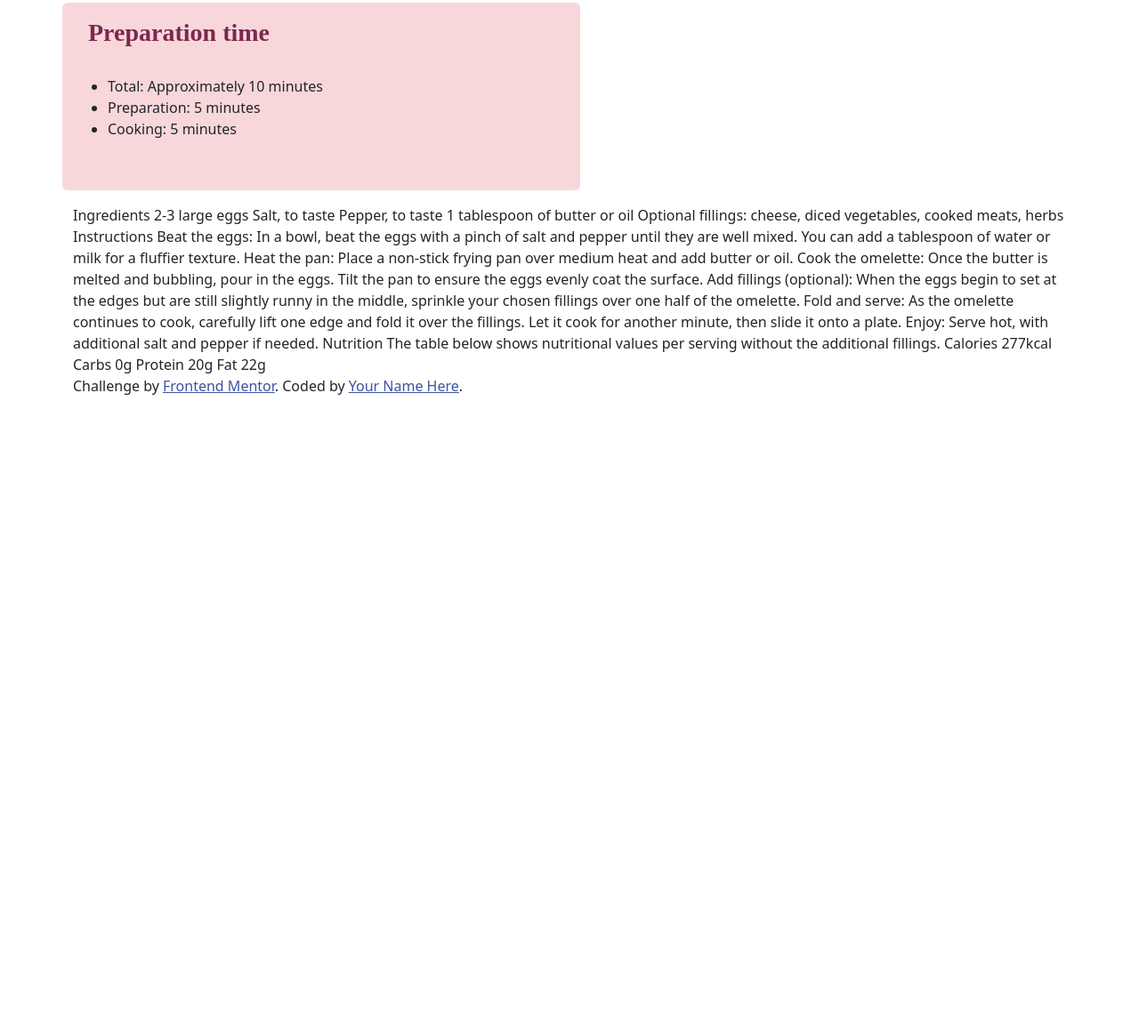
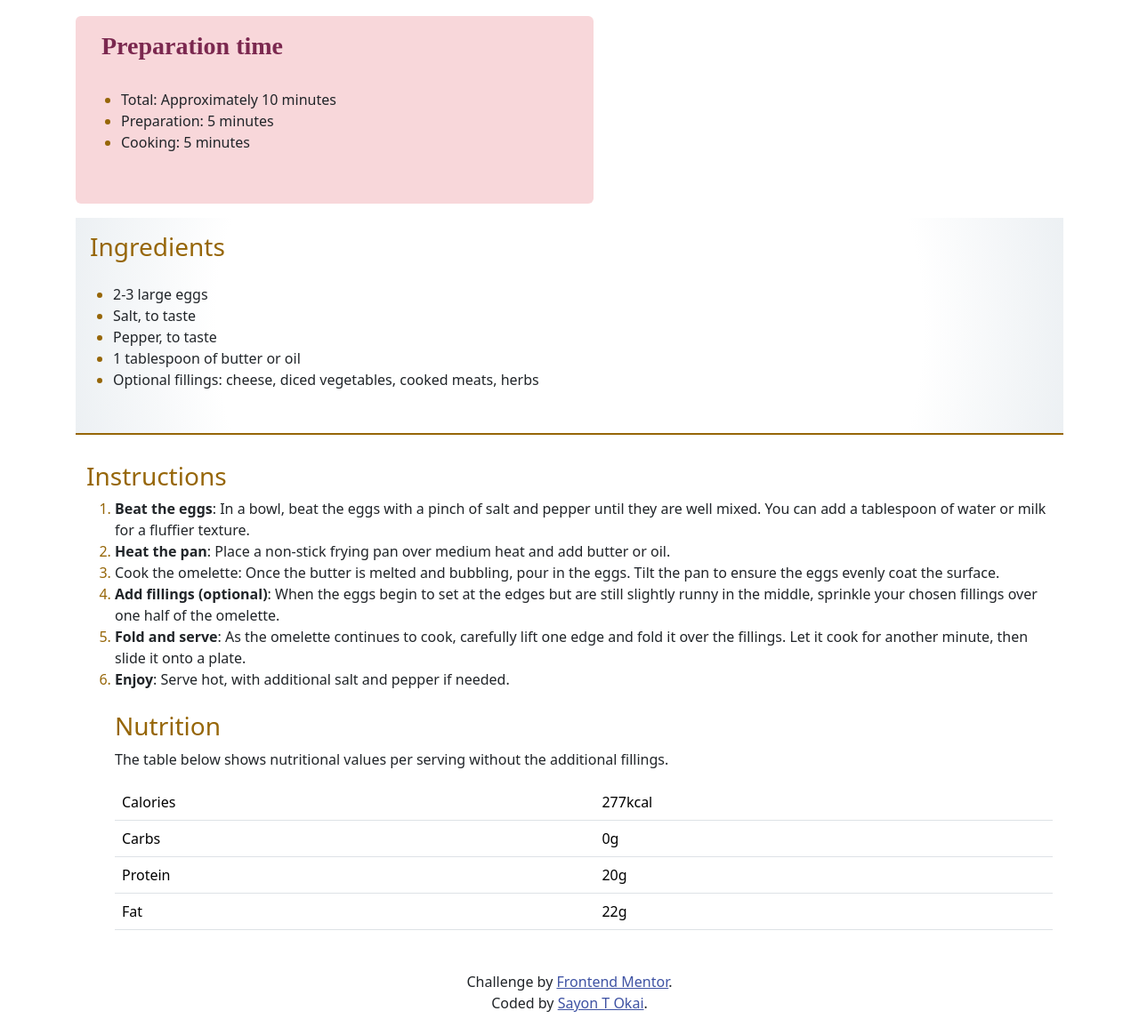
Before and after one commit to Sayon-okai/recipe-page-main, a plain HTML site: page index.html in a window 1280 px wide. Shown: the part 578-1733 px from the top of the page at 89% size. Before the commit the page ends 1024 px from the top, so only its background shows below. Drawn offline with nearby package versions, Linux system fonts and the light colour scheme.

Commit message:
Table and table content added

```diff
--- a/index.html
+++ b/index.html
@@ -19,6 +19,10 @@
     .attribution { font-size: 11px; text-align: center; }
     .attribution a { color: hsl(228, 45%, 44%); }
 
+    div {
+          margin: 15px;
+    }
+
     .meal {
                margin: 30px 5px 30px 10px;
     }
@@ -30,11 +34,24 @@
 
     }
 
+    .ingre-div {
+      background: rgb(238,174,202);
+      background: radial-gradient(circle, rgba(248, 245, 247, 0) 70%, rgb(236, 240, 243) 100%);
+      border-bottom: 2px solid #966608;
+
+    }
+
     /* List item stying rule below class inside */
     .inside {
                 margin-left: 10px;
+
     }
 
+    li::marker {
+                        color: #966608;
+                        margin-bottom: 15px;
+    }
+/* heading fonts block */
     .heading-3 {
                  color:  hsl(332, 51%, 32%);
                  font-family: assets\fonts\outfit\Outfit-VariableFont_wght;
@@ -42,13 +59,12 @@
     }
 
     .heading {
-                   font-family: assets\fonts\outfit\Outfit-VariableFont_wght;
+                  color: #966608;
+
 
     }
 
-    .prep-time {
 
-    }
   </style>
 </head>
 <body>
@@ -60,7 +76,7 @@
      </div>
     <div class="col">
       <div class="row">
-        <h1 class="heading-1 heading">Simple Omelette Recipe</h1>
+        <h1 class="heading-1">Simple Omelette Recipe</h1>
         <p>
           An easy and quick dish, perfect for any meal. This classic omelette combines beaten eggs cooked
           to perfection, optionally filled with your choice of cheese, vegetables, or meats.
@@ -78,51 +94,77 @@
       </div>
     </div>
 
-    Ingredients
+    <div class="row">
+      <div class="col p-3 ingre-div">
+        <h3 class="heading">Ingredients</h3>
+        <ul class="p-3">
+          <li class="inside">2-3 large eggs</li>
+          <li class="inside">Salt, to taste</li>
+          <li class="inside">Pepper, to taste</li>
+          <li class="inside">1 tablespoon of butter or oil</li>
+          <li class="inside">Optional fillings: cheese, diced vegetables, cooked meats, herbs</li>
+        </ul>
+      </div>
+    </div>
+    <div class="row">
+      <div class="col">
+        <h3 class="heading">Instructions</h3>
+        <ol >
+          <li>
 
-    2-3 large eggs
-    Salt, to taste
-    Pepper, to taste
-    1 tablespoon of butter or oil
-    Optional fillings: cheese, diced vegetables, cooked meats, herbs
+              <b>Beat the eggs</b>: In a bowl, beat the eggs with a pinch of salt and pepper until they are well mixed.
+              You can add a tablespoon of water or milk for a fluffier texture.
+          </li>
 
-    Instructions
+          <li><b>Heat the pan</b>: Place a non-stick frying pan over medium heat and add butter or oil.</li>
+          <li>
+            Cook the omelette: Once the butter is melted and bubbling, pour in the eggs. Tilt the pan to ensure
+            the eggs evenly coat the surface.
+          </li>
+          <li>
+            <b>Add fillings (optional)</b>: When the eggs begin to set at the edges but are still slightly runny in the
+            middle, sprinkle your chosen fillings over one half of the omelette.
+          </li>
+          <li>
+            <b>Fold and serve</b>: As the omelette continues to cook, carefully lift one edge and fold it over the
+            fillings. Let it cook for another minute, then slide it onto a plate.
+          </li>
+          <li><b>Enjoy</b>: Serve hot, with additional salt and pepper if needed.</li>
 
-    Beat the eggs: In a bowl, beat the eggs with a pinch of salt and pepper until they are well mixed.
-    You can add a tablespoon of water or milk for a fluffier texture.
+       <br>
+          <table class="table">
+            <h3 class="heading">Nutrition</h3>
+            <p>
+              The table below shows nutritional values per serving without the additional fillings.
 
-    Heat the pan: Place a non-stick frying pan over medium heat and add butter or oil.
+            </p>
+            <tbody>
+              <tr scope="row">
+                <td>Calories</td>
+                <td>277kcal</td>
+              </tr>
+              <tr scope="row">
+                <td>Carbs</td>
+                <td>0g</td>
+              </tr>
+              <tr scope="row">
+                <td>Protein</td>
+                <td>20g</td>
+              </tr>
+              <tr scope="row">
+                <td> Fat</td>
+                <td>22g</td>
+              </tr>
 
-    Cook the omelette: Once the butter is melted and bubbling, pour in the eggs. Tilt the pan to ensure
-    the eggs evenly coat the surface.
 
-    Add fillings (optional): When the eggs begin to set at the edges but are still slightly runny in the
-    middle, sprinkle your chosen fillings over one half of the omelette.
-
-    Fold and serve: As the omelette continues to cook, carefully lift one edge and fold it over the
-    fillings. Let it cook for another minute, then slide it onto a plate.
-
-    Enjoy: Serve hot, with additional salt and pepper if needed.
-
-    Nutrition
-
-    The table below shows nutritional values per serving without the additional fillings.
-
-    Calories
-    277kcal
-
-    Carbs
-    0g
-
-    Protein
-    20g
-
-    Fat
-    22g
-
-    <div class="attribution">
+            </tbody>
+          </table>
+        </ol>
+      </div>
+    </div>
+    <div class="attribution text-center ">
       Challenge by <a href="https://www.frontendmentor.io?ref=challenge" target="_blank">Frontend Mentor</a>.
-      Coded by <a href="#">Your Name Here</a>.
+      <br>Coded by <a href="https://github.com/Sayon-okai">Sayon T Okai</a>.
     </div>
 </div>
 
```
